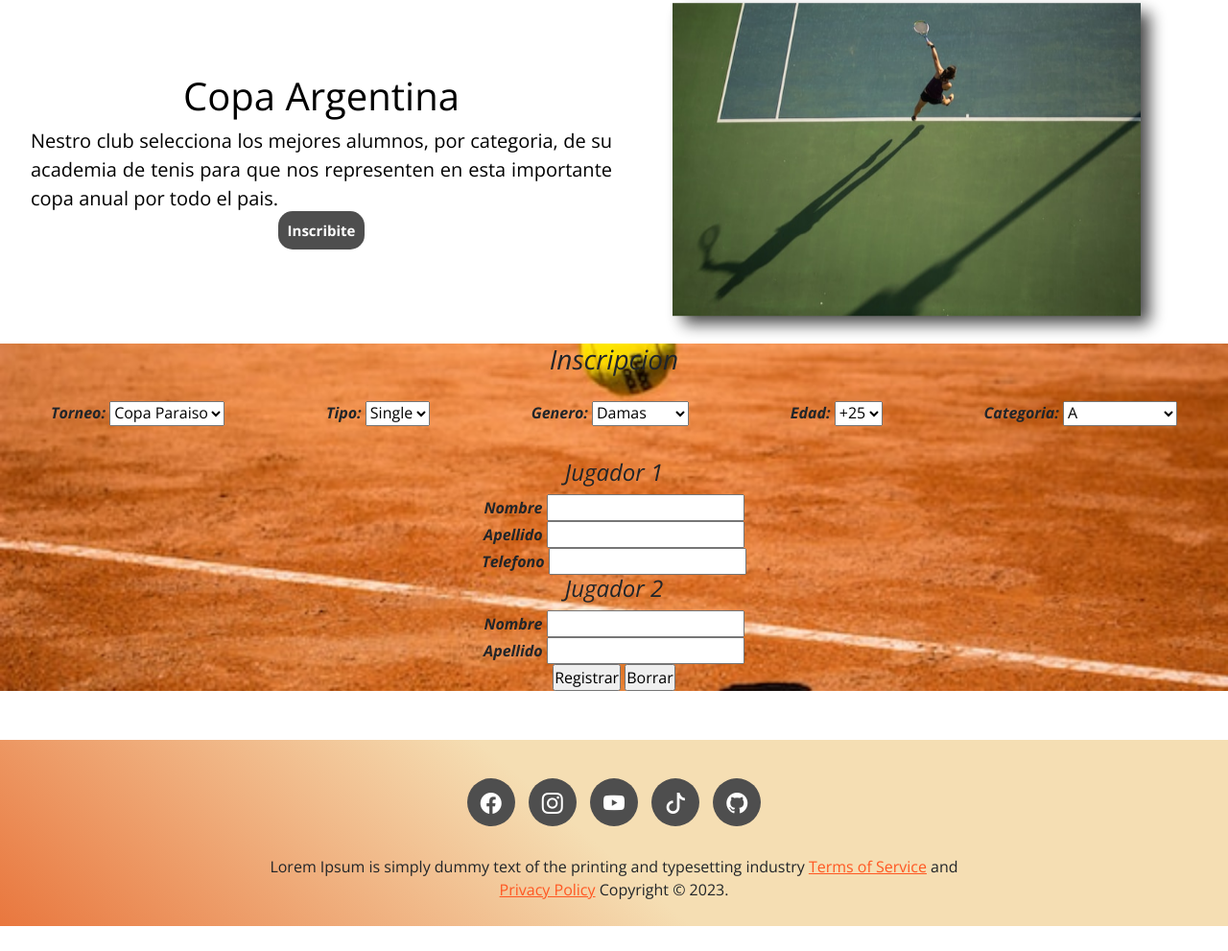
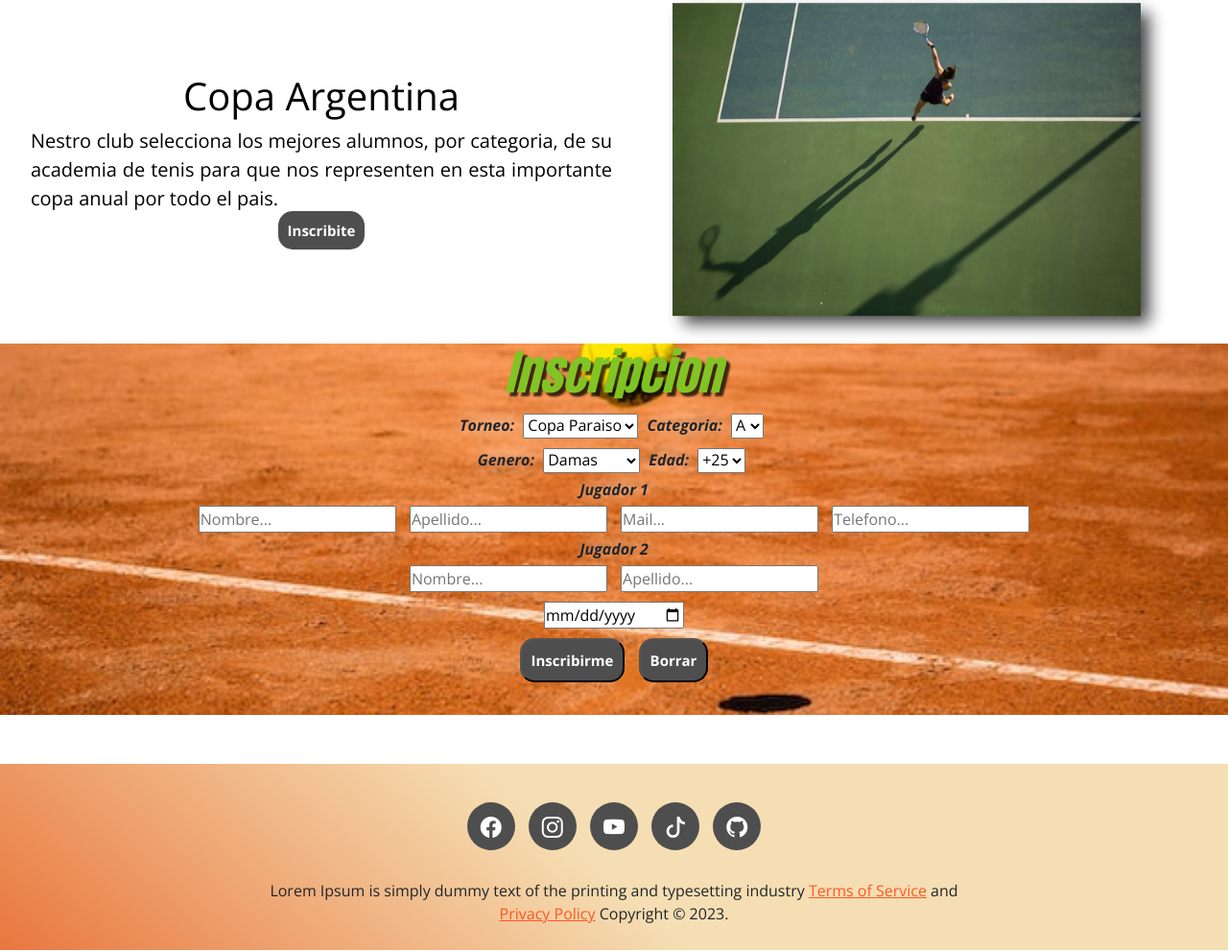
Before and after one commit to mariapiagrosso/paraisoCoder, a website: page pages/torneos.html in a window 1280 px wide. Shown: the part 2052-3043 px from the top of the page at 96% size. Before the commit the page ends 3018 px from the top, so only its background shows below. Drawn offline with nearby package versions, Linux system fonts and the light colour scheme.

Commit message:
“formularios”

```diff
--- a/pages/torneos.html
+++ b/pages/torneos.html
@@ -4,20 +4,23 @@
 <head>
     <meta charset="UTF-8">
     <meta name="viewport" content="width=device-width, initial-scale=1.0">
-    <meta name="description" content="Paraiso Tenis Club ofrece torneos, clases de tenis, reserva / alquiler de canchas de tenis. Cuenta con su exclusivo espacio de venta online de raquetas, bolsos, zapatillas, etc.">
-    <meta name="keywords" content="tenis, club, torneo, americano, adrogue, clases, copa, raqueta, babolat, wilson, puredrive, penn, grip">
+    <meta name="description"
+        content="Paraiso Tenis Club ofrece torneos, clases de tenis, reserva / alquiler de canchas de tenis. Cuenta con su exclusivo espacio de venta online de raquetas, bolsos, zapatillas, etc.">
+    <meta name="keywords"
+        content="tenis, club, torneo, americano, adrogue, clases, copa, raqueta, babolat, wilson, puredrive, penn, grip">
     <!--! PROTOCOLO OG-->
     <meta property="og:type" content="e-commerce">
     <meta property="og:title" content="Paraiso Adrogue">
     <meta property="og:url" content="">
     <meta property="og:image" content="">
-    <meta property="og:description" content="Paraiso Tenis Club ofrece torneos, clases de tenis, reserva / alquiler de canchas de tenis. Cuenta con su exclusivo espacio de venta online de raquetas, bolsos, zapatillas, etc.">
+    <meta property="og:description"
+        content="Paraiso Tenis Club ofrece torneos, clases de tenis, reserva / alquiler de canchas de tenis. Cuenta con su exclusivo espacio de venta online de raquetas, bolsos, zapatillas, etc.">
     <title>Torneos - Paraiso Tenis Club</title>
     <link rel="icon" href="../img/tenis-ico.png">
     <link href="https://cdn.jsdelivr.net/npm/bootstrap@5.3.2/dist/css/bootstrap.min.css" rel="stylesheet"
         integrity="sha384-T3c6CoIi6uLrA9TneNEoa7RxnatzjcDSCmG1MXxSR1GAsXEV/Dwwykc2MPK8M2HN" crossorigin="anonymous">
     <link rel="stylesheet" href="https://cdn.jsdelivr.net/npm/bootstrap-icons@1.11.1/font/bootstrap-icons.css">
-    <link rel="stylesheet" href="https://cdnjs.cloudflare.com/ajax/libs/animate.css/4.1.1/animate.min.css"/>
+    <link rel="stylesheet" href="https://cdnjs.cloudflare.com/ajax/libs/animate.css/4.1.1/animate.min.css" />
     <link href="https://unpkg.com/aos@2.3.1/dist/aos.css" rel="stylesheet">
     <!-- <link rel="stylesheet" href="../css/style.css"> -->
     <link rel="stylesheet" href="../css/estilos.css">
@@ -105,8 +108,7 @@
         </section>
         <div class="secciones-2-columnas">
             <section>
-                <div data-aos="fade-up"
-                data-aos-duration="3000">
+                <div data-aos="fade-up" data-aos-duration="3000">
                     <img src="../img/copa-torneo.jpg" alt="Partido de tenis doble en cemento rapido">
                 </div>
                 <div>
@@ -120,12 +122,11 @@
                         primer nivel intraprovinciales. <br> Este torneo, se disputará por Zonas, es decir que los
                         participantes se distribuirán en zonas y se enfrentarán todos contra todos dentro de dichas
                         zonas.</p>
-                    <a href="#inscriform">Inscribite</a>
+                    <a href="#forminscripciontit">Inscribite</a>
                 </div>
             </section>
             <section class="cuatroestaciones-torneos">
-                <div data-aos="fade-up"
-                data-aos-duration="3000">
+                <div data-aos="fade-up" data-aos-duration="3000">
                     <img src="../img/ami-torneo.jpg" alt="Hombres joben por pegar derecha">
                 </div>
                 <div>
@@ -141,12 +142,11 @@
                         a la
                         Final para decidir el campeón.
                     </p>
-                    <a href="#inscriform">Inscribite</a>
+                    <a href="#forminscripciontit">Inscribite</a>
                 </div>
             </section>
             <section>
-                <div data-aos="fade-up"
-                data-aos-duration="3000">
+                <div data-aos="fade-up" data-aos-duration="3000">
                     <img src="../img/uno-torneo.jpg" alt="Vista desde arriba hombre realizando un saque">
                 </div>
                 <div>
@@ -158,11 +158,10 @@
                         otorgan
                         importantes premios a los campeones por cada categoria
                     </p>
-                    <a href="#inscriform">Inscribite</a>
+                    <a href="#forminscripciontit">Inscribite</a>
             </section>
             <section class="coparg-torneos">
-                <div data-aos="fade-up"
-                data-aos-duration="3000">
+                <div data-aos="fade-up" data-aos-duration="3000">
                     <img src="../img/dos-torneo.jpg" alt="Mujer suspendida en el aire luego de sacar"
                         class="torneoindex">
                 </div>
@@ -171,19 +170,19 @@
                     <p>Nestro club selecciona los mejores alumnos, por categoria, de su academia de tenis para que
                         nos
                         representen en esta importante copa anual por todo el pais.</p>
-                    <a href="#inscriform">Inscribite</a>
+                    <a href="#forminscripciontit">Inscribite</a>
                 </div>
             </section>
         </div>
-        <section>
+        <section class="formtst">
             <!-- Formulario de Inscripcion -->
             <div class="inscriform">
                 <div class="inscrip-tit">
-                    <h3 id="forminscripciontit">Inscripcion</h3>
+                    <h3 class="tit-forms" data-aos="fade-right" data-aos-duration="3000" id="forminscripciontit">
+                        Inscripcion</h3>
                 </div>
                 <div class="inscrip-form">
-                    <form action="" method="" enctype="">
-                        <div>
+                    <form class="form-torneo" method="" enctype="">
                         <label for="torneo">Torneo:</label>
                         <select name="torneo" id="torneo">
                             <option value="copa">Copa Paraiso</option>
@@ -191,23 +190,20 @@
                             <option value="americano">Americano</option>
                             <option value="interclub">Interclub</option>
                         </select>
-                        </div>
-                        <div>
-                            <label for="tipo">Tipo:</label>
-                            <select name="tipo" id="tipo">
-                                <option value="single">Single</option>
-                                <option value="doble">Doble</option>
-                            </select>
-                        </div>
-                        <div>
+                        <label for="categoria">Categoria:</label>
+                        <select name="categoria" id="categoria">
+                            <option value="categoa">A</option>
+                            <option value="categob">B</option>
+                            <option value="categoc">C</option>
+                            <option value="categod">D</option>
+                            <option value="categoprin">P</option>
+                        </select><br>
                         <label for="genero">Genero:</label>
                             <select name="genero" id="genero">
                                 <option value="damas">Damas</option>
                                 <option value="caballeros">Caballeros</option>
                                 <option value="mixto">Mixto</option>
                             </select>
-                        </div>
-                        <div>
                             <label for="edad">Edad:</label>
                         <select name="edad" id="edad">
                             <option value="edad25">+25</option>
@@ -216,52 +212,18 @@
                             <option value="edad25">+50</option>
                             <option value="edad25">+60</option>
                         </select>
-                        </div>
-                        <div>
-                            <label for="categoria">Categoria:</label>
-                            <select name="categoria" id="categoria">
-                                <option value="categoa">A</option>
-                                <option value="categob">B</option>
-                                <option value="categoc">C</option>
-                                <option value="categod">D</option>
-                                <option value="categoprin">Principiantes</option>
-                            </select>
-                        </div>
-                    </form>
-                </div>
-                <div class="inscripjugad-form">
-                    <form action="" method="" enctype="">
-                        <div>
-                            <h4>Jugador 1</h4>
-                            <div>
-                                <label for="nombre">Nombre</label>
-                                <input type="text" name="nombre" id="nombre">
-                            </div>
-                            <div>
-                                <label for="apellido">Apellido</label>
-                                <input type="text" name="apellido" id="apellido">
-                            </div>
-                            <div>
-                                <label for="tel">Telefono</label>
-                                <input type="tel" name="" id="">
-                            </div>
-                        </div>
-                        <div>
-                            <h4>Jugador 2</h4>
-                            <div>
-                                <label for="nombre">Nombre</label>
-                                <input type="text" name="nombre" id="nombre">
-                            </div>
-                            <div>
-                                <label for="apellido">Apellido</label>
-                                <input type="text" name="apellido" id="apellido">
-                            </div>
-                            <div>
+                        <br><label for="fini">Jugador 1</label><br>
+                        <input className="input-form" type="text" placeholder="Nombre..." />
+                        <input className="input-form" type="text" placeholder="Apellido..." />
+                        <input className="input-form" type="email" placeholder="Mail..." />
+                        <input className="input-form" type="tel" placeholder="Telefono..." />
+                        <br><label for="fini">Jugador 2</label><br>
+                        <input className="input-form" type="text" placeholder="Nombre..." />
+                        <input className="input-form" type="text" placeholder="Apellido..." /><br>
+                        <input className="input-form" type="date" /><br>
                         <!--Botones de enviar y restablecer-->
-                                <input type="submit" value="Registrar">
-                                <input type="reset" value="Borrar">
-                            </div>
-                        </div>
+                        <input class="btn-forms" type="submit" value="Inscribirme">
+                        <input class="btn-forms" type="reset" value="Borrar">
                     </form>
                 </div>
         </section>
@@ -318,4 +280,5 @@
 <script>
     AOS.init();
 </script>
+
 </html>
--- a/scss/bases/_generales.scss
+++ b/scss/bases/_generales.scss
@@ -127,3 +127,30 @@ body {
 
     }
 }
+
+/*--------------- Estilo titulo y Botones Formularios Reserva y Torneo----------------*/
+
+
+.tit-forms{
+    font-size: 50px;
+    font-style: italic;
+    font-family: 'Anton', sans-serif;
+    color: $color-principal;
+    text-shadow: 4px 4px 2px $color-sombra;
+
+}
+
+.btn-forms{
+    color: nth($colores-basicos, 2);
+                background-color: $color-backboton;
+                margin: 12px;
+                padding: 10px;
+                font-size: 15px;
+                border-radius: 15px;
+                font-weight: bolder;
+                transition: all 0.4s;
+                &:hover {
+                    color: $color-principal;
+
+                }
+}
--- a/scss/components/_main.scss
+++ b/scss/components/_main.scss
@@ -39,9 +39,19 @@
 
 .reserva-form {
     grid-area: reserva-form;
+    display: flex;
+    flex-direction: column;
+    gap: 10px;
+    width: 100%;
+    align-items: center;
+    justify-content: center;
+
+    form {
+        label {
+            text-shadow: 4px -2px 18px rgba(255, 255, 255, 1);
+        }
+    }
 }
-
-
 
 
 /*?--------------------------------Torneos----------------------------------------*/
@@ -52,12 +62,11 @@
 .inscriform {
     @extend %grid-ext;
     grid-template-columns: 1fr 1fr;
-    grid-template-rows: 0.5fr 0.5fr 2fr;
+    grid-template-rows: 0.5fr 1.5fr;
     gap: 0px 0px;
     grid-template-areas:
         "inscrip-tit inscrip-tit"
-        "inscrip-form inscrip-form"
-        "inscripjugad-form inscripjugad-form";
+        "inscrip-form inscrip-form";
     width: 100%;
     text-align: center;
     background-image: url("../img/samuel-elias.jpg");
@@ -69,21 +78,46 @@
 
 .inscrip-form {
     grid-area: inscrip-form;
+    display: flex;
+    flex-direction: column;
+    gap: 10px;
+    width: 100%;
+    align-items: center;
+    justify-content: center;
+
+    form {
+        select {
+            margin: 5px;
+        }
+
+        input {
+            margin: 5px;
+        }
+
+        label {
+            text-shadow: 4px -2px 18px rgba(255, 255, 255, 1);
+        }
+    }
 }
 
-.inscripjugad-form {
-    grid-area: inscripjugad-form;
-}
+// .formtst{
+//     div{
+//         div{
+//             form{
+//                 select{
+//                     margin: 5px;
+//                 }
+//                 input{
+//                     margin: 5px;
+//                 }
+//                 label{
+//                     text-shadow: 4px -2px 18px rgba(255,255,255,1);
+//                 }
+//             }
+//         };
+//     }
 
-.inscrip-form {
-    text-align: center;
-
-    form {
-        text-align: center;
-        @extend %flex-space;
-    }
-
-}
+// }
 
 /*?--------------------------------Tienda Online----------------------------------*/
 
```
Also changed, not shown: pages/reservas.html (+29 -49 lines), scss/bases/_mediaquery.scss (+16 -0 lines), css/estilos.css. Lines whose indentation alone changed are shown as unchanged.
